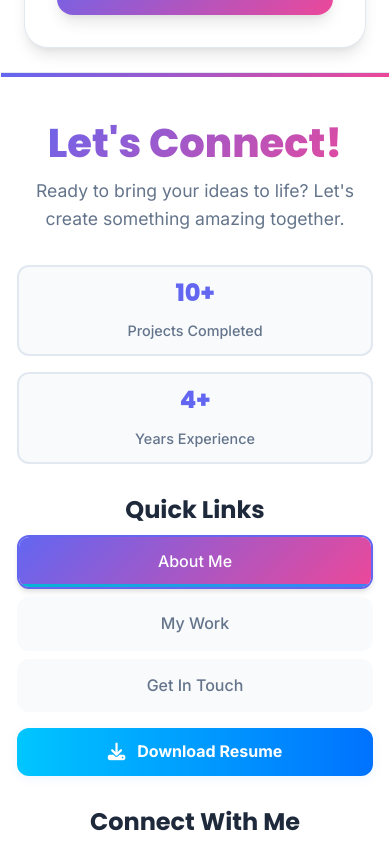
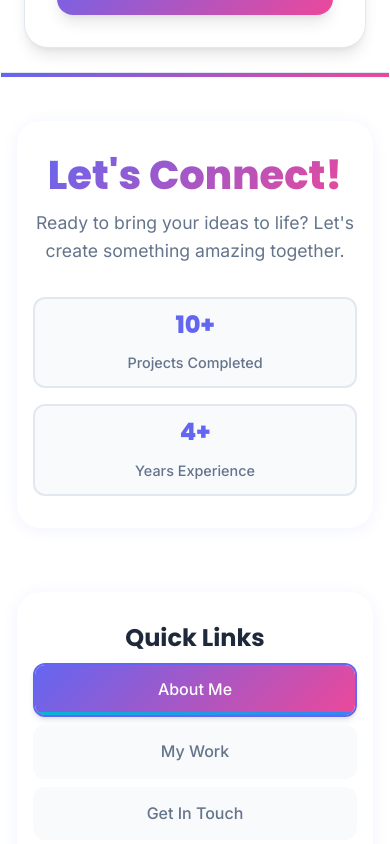
Before and after one commit to rohit-agarwal-ITT/My_Portfolio, an Angular app: page /about in a window 390 px wide. Shown: the part 2120-2964 px from the top of the page. Built offline with nearby package versions, Linux system fonts and the light colour scheme.

Commit message:
Added space in between footer content

```diff
--- a/src/app/app.component.scss
+++ b/src/app/app.component.scss
@@ -475,14 +475,23 @@
   padding: 2rem 2rem 2rem 2rem;
   display: grid;
   grid-template-columns: 2fr 1fr 1.5fr;
-  gap: 2rem;
+  gap: 3.5rem;
   align-items: start;
   padding-top: 2rem;
 }
 
 .footer-section {
-  padding: 0;
+  padding: 2.5rem 2rem 2.5rem 2rem;
   margin: 0;
+  background: rgba(255,255,255,0.04);
+  border-radius: 1.5rem;
+  box-shadow: 0 2px 16px rgba(90,108,255,0.08);
+  transition: box-shadow 0.2s;
+  position: relative;
+}
+
+.footer-section:not(:last-child) {
+  margin-bottom: 2rem;
 }
 
 .footer-section h3 {
@@ -871,6 +880,17 @@
   }
 }
 
+@media (max-width: 900px) {
+  .footer-content {
+    grid-template-columns: 1fr;
+    gap: 2rem;
+  }
+  .footer-section {
+    padding: 2rem 1rem;
+    margin-bottom: 1.5rem;
+  }
+}
+
 /* Animation delays for staggered animations */
 .nav-link:nth-child(1) { animation-delay: 0.1s; }
 .nav-link:nth-child(2) { animation-delay: 0.2s; }
```
